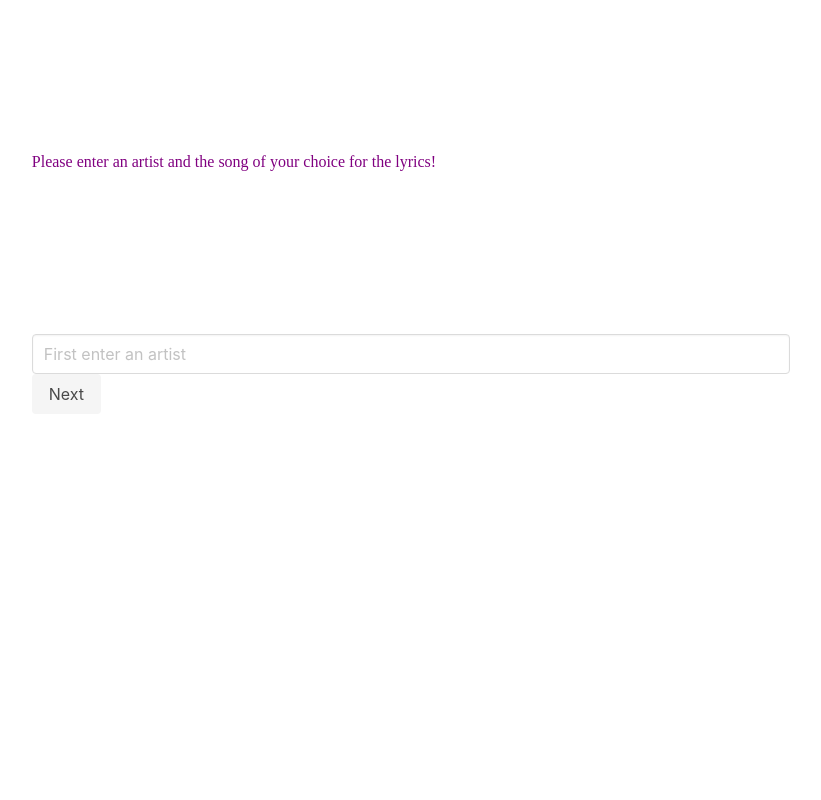
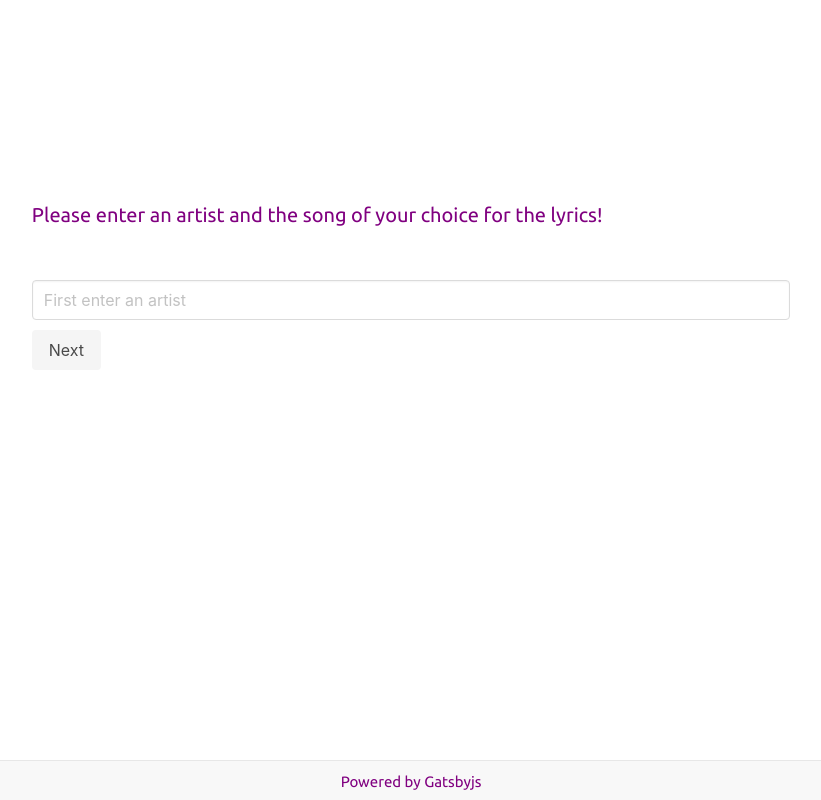
Before and after one commit to SuperUserNick/lyricssearch, a Gatsby site: page / in a window 1280 px wide. Shown: the whole page, without its empty margins (229-1050 px from the left). Built offline with nearby package versions, Linux system fonts and the light colour scheme; Gatsby itself is replaced by a stand-in of ours.

Commit message:
Added song and artist info in lyrics.js results page

```diff
--- a/gatsby-config.js
+++ b/gatsby-config.js
@@ -5,7 +5,7 @@ module.exports = {
         options: {
           fonts: [
             {
-              family: `Oswald`,
+              family: `Ubuntu`,
               subsets: [`latin`],
             },
             {
--- a/src/app.css
+++ b/src/app.css
@@ -2,3 +2,7 @@ body {
     font-family: 'Ubuntu';
     font-size: 50px;
 }
+
+#spacing {
+    margin-top: 20px;
+}
--- /dev/null
+++ b/src/components/Footer.js
@@ -0,0 +1,36 @@
+import React, {Component} from 'react'
+
+class Footer extends Component{
+
+    render(){
+        var style = {
+            backgroundColor: "#F8F8F8",
+            borderTop: "1px solid #E7E7E7",
+            textAlign: "center",
+            padding: "10px",
+            position: "fixed",
+            left: "0",
+            bottom: "0",
+            height: "40px",
+            width: "100%",
+        }
+        var phantom = {
+            display: 'block',
+            padding: '20px',
+            height: '40px',
+            width: '100%',
+          }
+
+
+        return(
+            <div>
+                <div style={phantom} />
+                <div style={style}>
+                    <p style={{fontSize:'15px'}}>Powered by Gatsbyjs</p>
+                </div>
+            </div>
+        )
+    }
+}
+
+export default Footer
--- a/src/components/home.js
+++ b/src/components/home.js
@@ -51,8 +51,9 @@ class Home extends Component {
 
 
     render(){
-        const headerStyle = {marginTop: '150px'}
-        const inputStyle = {marginTop: '160px'}
+        const headerStyle = {marginTop: '200px'}
+        const inputStyle = {marginTop: '50px'}
+        const button = {marginTop: '10px'}
     return (
         <div className="columns" >
             <div className="column is-three-fifths is-offset-one-fifth" style={headerStyle}>
@@ -61,19 +62,20 @@ class Home extends Component {
                 <form onSubmit={this.handleSubmit}>
                 {!this.state.artist && <div>
                         <input type="text" className="input" value={this.state.inputArtist} onChange={this.handleChangeArtist} placeholder="First enter an artist" />
-                        <button className="button is-light" onClick={() => this.addArtist()}>Next</button>
+                        <button className="button is-light " style={button} onClick={() => this.addArtist()}>Next</button>
                 </div>}
 
                     {
                         this.state.artist &&
                         <div>
                         <input type="text" className="input" value={this.state.inputSong} onChange={this.handleChangeSong} placeholder="Next enter a song" />
-                        <button className="button is-light" type="submit" onClick={() => this.addSong()}>Submit</button>
+                        <button className="button is-light spacing" type="submit" style={button} onClick={() => this.addSong()}>Submit</button>
                         </div>
                     }
                     </form>
                 </div>
-                {this.state.lyrics && <Lyrics lyrics={this.state.lyrics}/>}
+                <div className="spacing"></div>
+                {this.state.lyrics && <Lyrics artist={this.state.artist} song={this.state.song} lyrics={this.state.lyrics}/>}
             </div>
         </div>
     )}
--- a/src/components/lyrics.js
+++ b/src/components/lyrics.js
@@ -1,12 +1,14 @@
 import React from 'react'
 
 const Lyrics = props => {
+    const formatted = props.lyrics.split("\n")
     return(
         <div className="columns">
         <div className="column is-half">
-            <p>
-            {props.lyrics}
-            </p>
+        <br></br>
+        <h1 style={{fontSize: '25px'}}>{props.song} by {props.artist}</h1>
+        <br></br>
+            {formatted.map((line, key) => (<p key={key}>{line}</p>))}
         </div>
         </div>
     )
--- a/src/pages/index.js
+++ b/src/pages/index.js
@@ -1,12 +1,14 @@
 import React from "react"
 import Home from "../components/home"
+import Footer from '../components/Footer'
 
 
 
 
 const index = () => {
-    return ( <div style={{ color: `purple`, fontFamily: 'Ubuntu'}}>
+    return ( <div style={{ color: `purple`, fontFamily: 'Ubuntu', fontSize: '20px'}}>
             <Home />
+            <Footer />
             </div>)
 }
 
```
